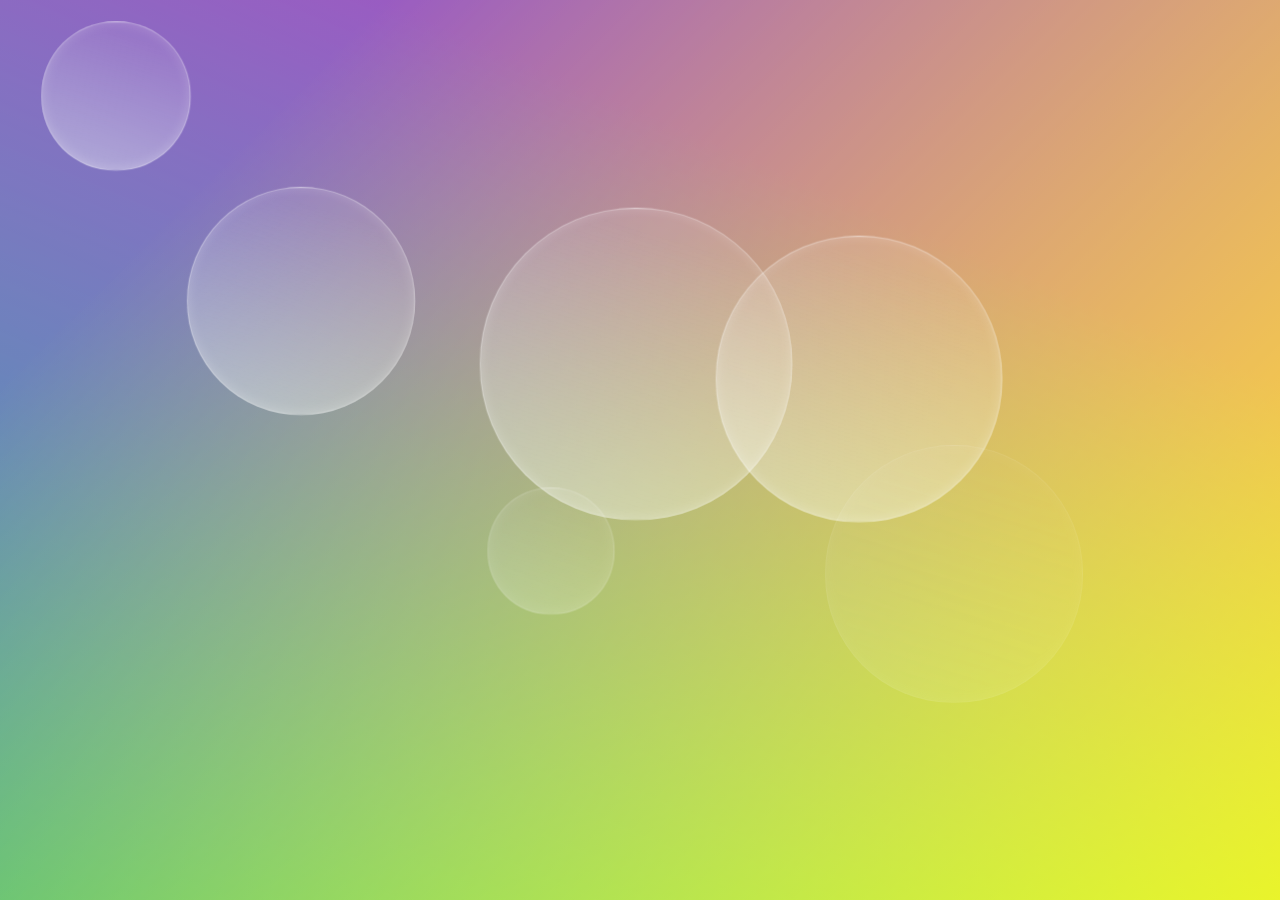
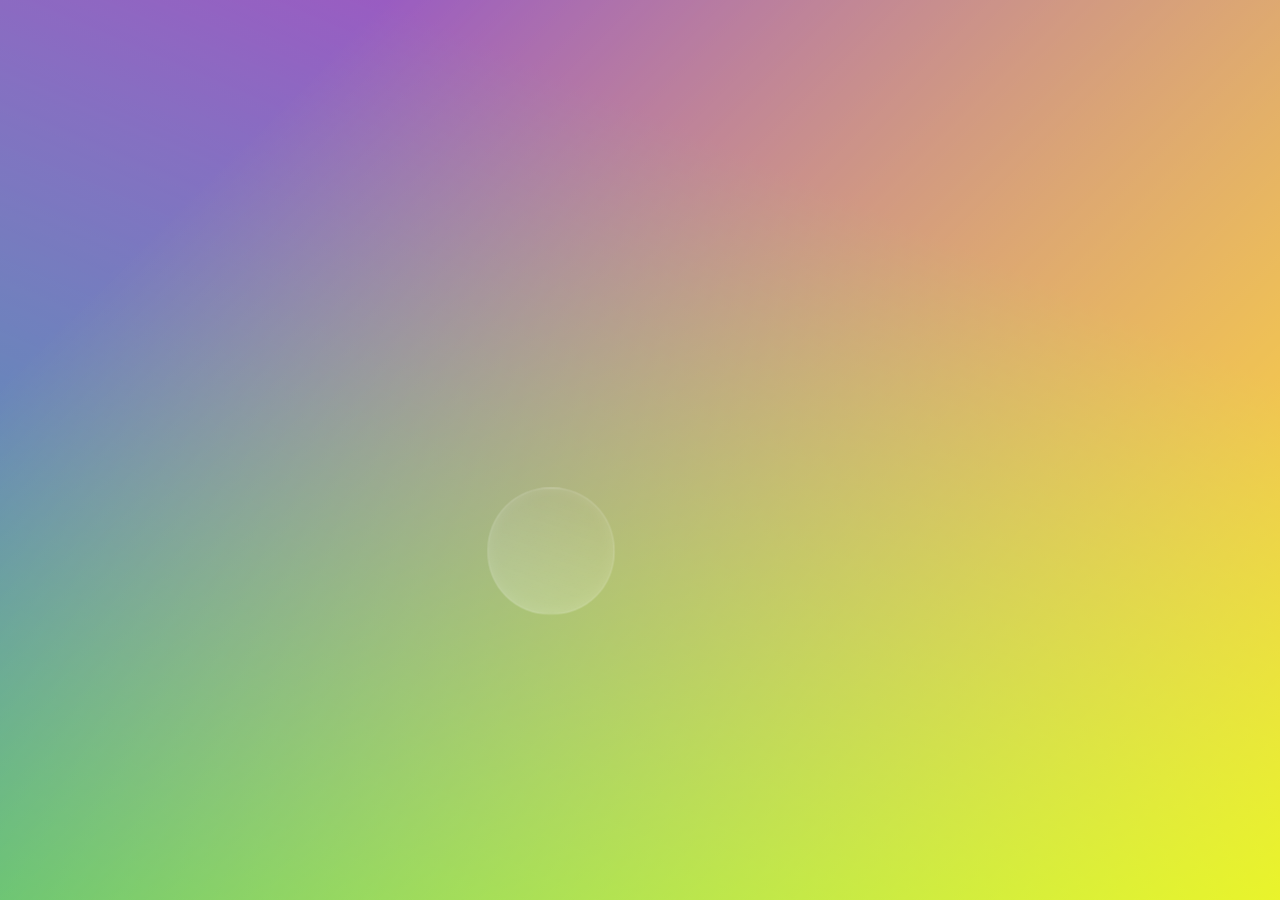
Before and after one commit to ubuwaits/bokehdelic, a Jekyll site: the page built from index.html, in a window 1280 px wide. Built offline with Jekyll 4.4.1, drawn with Linux system fonts in a browser that asks for light colours; nearby versions of some CDN libraries.

Commit message:
First use of JS to insert bubble.

```diff
--- a/_layouts/default.html
+++ b/_layouts/default.html
@@ -16,5 +16,6 @@
     </section>
 
     <script src="https://ajax.googleapis.com/ajax/libs/jquery/1.8.1/jquery.min.js"></script>
+    <script src="javascripts/application.js"></script>
   </body>
 </html>
--- a/index.html
+++ b/index.html
@@ -8,16 +8,6 @@ keyword: index
 <div id="second" class="background"></div>
 <div id="third" class="background"></div>
 <div id="fourth" class="background"></div>
+
 <div id="bubbles">
-  <div id="first-bubble"></div>
-  <div id="second-bubble"></div>
-  <div id="third-bubble"></div>
-  <div id="fourth-bubble"></div>
-  <div id="fifth-bubble"></div>
-  <div id="sixth-bubble"></div>
-  <div id="seventh-bubble"></div>
-  <div id="eighth-bubble"></div>
-  <div id="ninth-bubble"></div>
-  <div id="tenth-bubble"></div>
-  <div id="eleventh-bubble"></div>
 </div>
--- /dev/null
+++ b/javascripts/application.js
@@ -0,0 +1,3 @@
+$(function() {
+  $("#bubbles").append("<div id='first-bubble'></div>");
+});
--- a/stylesheets/application.css
+++ b/stylesheets/application.css
@@ -99,9 +99,7 @@ body {
     opacity: 0; } }
 
 html, body {
-  height: 100%;
-  margin: 0;
-  padding: 0; }
+  height: 100%; }
 
 div.background {
   height: 100%;
--- a/stylesheets/scss/application.scss
+++ b/stylesheets/scss/application.scss
@@ -53,8 +53,6 @@ body {
 
 html, body {
   height: 100%;
-  margin: 0;
-  padding: 0;
 }
 
 div.background {
```
Also changed, not shown: other parts of index.html (+1 -1 lines).
